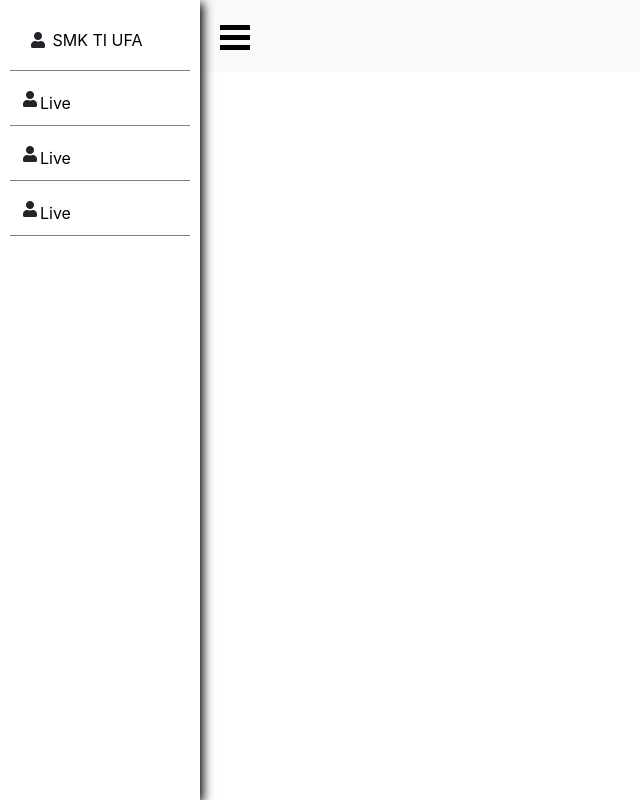
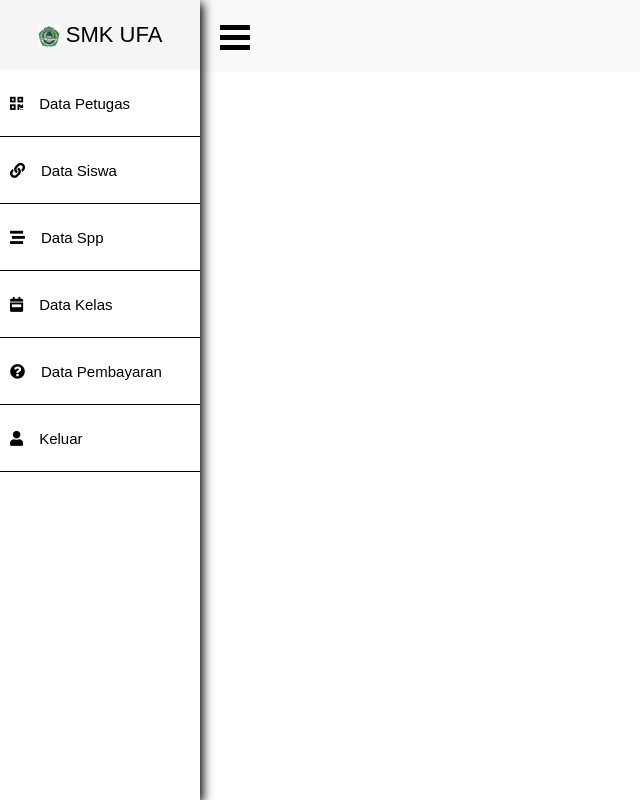
Before and after one commit to diyarcodes/Sidebar-navbar, a plain HTML site: page index.html in a window 1280 px wide. Both pictures are taken after a click on the element 25 px from the left and 37 px from the top of the page. Shown: the whole page, without its empty margins (0-640 px from the left). Drawn offline with Linux system fonts and the light colour scheme.

Commit message:
perbaikan

```diff
--- a/assets/css/style.css
+++ b/assets/css/style.css
@@ -1,10 +1,62 @@
-.navbar #menu #menu-toggle {
+* {
+    margin: 0;
+    padding: 0;
+    font-family: sans-serif;
+    text-decoration: none;
+    list-style: none;
+}
+
+.navbar #sidebar {
+    position: fixed;
+    width: 200px;
+    height: 100%;
+    top: 0;
+    left: -210px;
+    background: white;
+    z-index: 1;
+    box-shadow: 3px 3px 10px black;
+    transition: all 500ms linear;
+}
+
+.navbar #sidebar header {
+    font-size: 22px;
+    color: black;
+    text-align: center;
+    line-height: 70px;
+    background: whitesmoke;
+    user-select: none;
+}
+
+.navbar #sidebar ul li a {
+    display: block;
+    width: 100%;
+    height: 100%;
+    line-height: 65px;
+    font-size: 15px;
+    color: black;
+    padding-left: 10px;
+    box-sizing: border-box;
+    border-top: 1px solid rgba(255, 255, 255, .1);
+    border-bottom: 1px solid black;
+    transition: .4s;
+    text-decoration: none;
+}
+
+.navbar #sidebar ul li a:hover {
+    padding-left: 20px;
+}
+
+.navbar #sidebar ul li a i {
+    margin-right: 16px;
+}
+
+.navbar #sidebar #menu-toggle {
     position: absolute;
     left: 220px;
     top: 20px;
 }
 
-.navbar #menu #menu-toggle span {
+.navbar #sidebar #menu-toggle span {
     width: 30px;
     height: 5px;
     display: block;
@@ -13,40 +65,6 @@
     cursor: pointer;
 }
 
-.navbar #menu {
-    transition: all 500ms linear;
-    position: fixed;
-    width: 200px;
-    top: 0;
-    left: -210px;
-    background: white;
-    height: 100%;
-    z-index: 1;
-    box-shadow: 3px 3px 10px black;
-}
-
-.navbar #menu .logo {
-    border-bottom: 1px solid grey;
-    padding: 18px;
-    margin: 10px;
-}
-
-.navbar #menu .nav {
-    border-bottom: 1px solid grey;
-    padding: 10px;
-    margin: 10px;
-}
-
-.navbar #menu .nav:hover {
-    background-color: grey;
-}
-
-#menu a {
-    color: black;
-    text-decoration: none;
-    transition: all 500ms linear;
-}
-
-#menu.active {
+#sidebar.active {
     left: 0;
 }
--- a/assets/js/script.js
+++ b/assets/js/script.js
@@ -1,3 +1,3 @@
 function buttonSidebar() {
-    document.getElementById('menu').classList.toggle('active');
+    document.getElementById('sidebar').classList.toggle('active');
 }
--- a/index.html
+++ b/index.html
@@ -17,35 +17,24 @@
 </head>
 
 <body>
-
-
     <nav class="navbar navbar-light bg-light fixed-top">
-        <nav id="menu">
+        <nav id="sidebar">
             <div id="menu-toggle" onclick="buttonSidebar()">
                 <span></span>
                 <span></span>
                 <span></span>
             </div>
 
-            <div class="logo">
-                <i class="fas fa-fw fa-user"></i>
-                <a href="#">SMK TI UFA</a>
-            </div>
-
-            <div class="nav">
-                <i class="fas fa-fw fa-user"></i>
-                <a href="#">Live</a>
-            </div>
-
-            <div class="nav">
-                <i class="fas fa-fw fa-user"></i>
-                <a href="#">Live</a>
-            </div>
-
-            <div class="nav">
-                <i class="fas fa-fw fa-user"></i>
-                <a href="#">Live</a>
-            </div>
+            <header><img src="assets/img/ufa.jpg" alt="SMK UMARFATAH" style="width: 22px;height: 22px;"> SMK UFA
+            </header>
+            <ul>
+                <li><a href=""><i class="fas fa-qrcode"></i>Data Petugas</a></li>
+                <li><a href=""><i class="fas fa-link"></i>Data Siswa</a></li>
+                <li><a href=""><i class="fas fa-stream"></i>Data Spp</a></li>
+                <li><a href=""><i class="fas fa-calendar-week"></i>Data Kelas</a></li>
+                <li><a href=""><i class="fas fa-question-circle"></i>Data Pembayaran</a></li>
+                <li><a href=""><i class="fas fa-user"></i>Keluar</a></li>
+            </ul>
         </nav>
 
         <a class="navbar-brand" href="#">
```
Also changed, not shown: assets/img/menu.png (deleted), assets/img/ufa.jpg (added).
